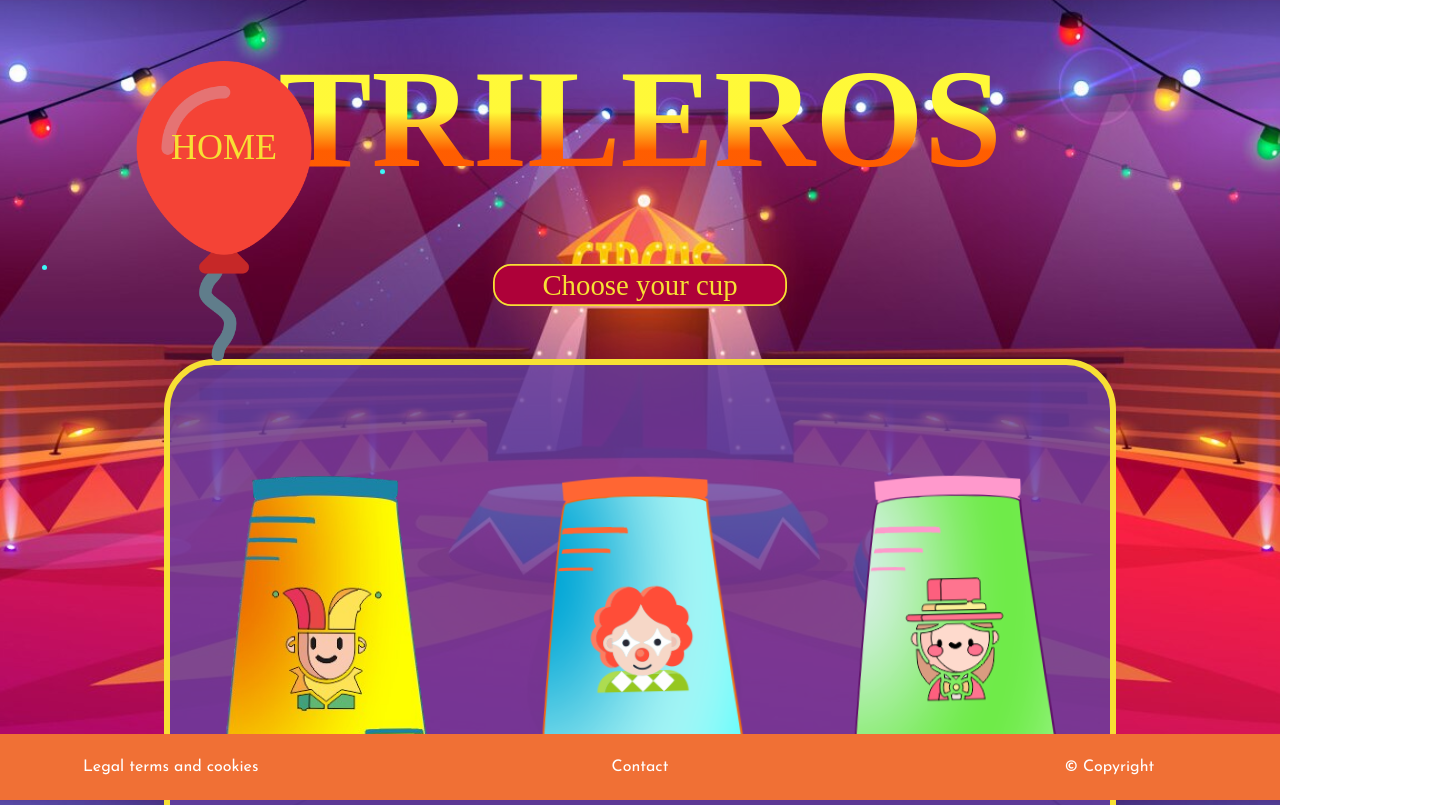
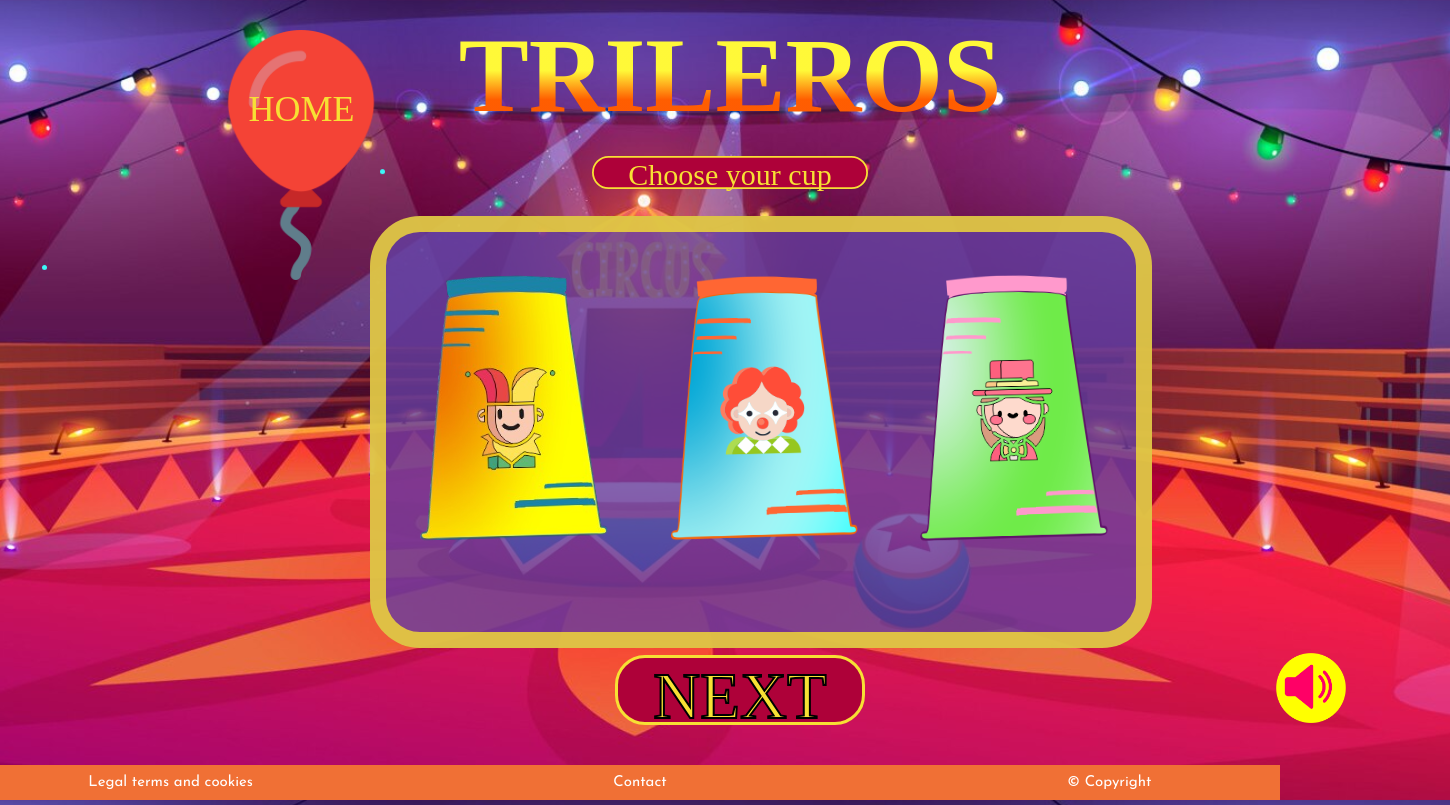
Before and after one commit to maicodedev/trileros_game, a plain HTML site: page front/index.html in a window 1280 px wide. Shown: the top 805 px of the page, 1450 px wide, since content can reach past the window. Drawn offline with Linux system fonts and the light colour scheme; a web font is replaced by a local one.

Commit message:
cambio de destopk y agregar score

```diff
--- a/front/script.js
+++ b/front/script.js
@@ -28,7 +28,7 @@ document.addEventListener('DOMContentLoaded', () => {
     }
 
     // Iniciar la animación para cada imagen dentro de los botones
-    const img1 = document.querySelector('#button1 .image-container img');
+    const img1 = document.querySelector('.circus .image-container img');
     const img2 = document.querySelector('#button2 .image-container img');
     const img3 = document.querySelector('#button3 .image-container img');
 
--- a/front/style1.css
+++ b/front/style1.css
@@ -14,18 +14,19 @@ body {
   background-attachment: fixed;
   display: flex;
   flex-direction: column;
-  min-height: 100vh;
+  height: 932px;
+  width: 430px;
 }
 
 main{
   flex: 1;
 }
-
+/*HEADER*/
 h1 {
   font-family: Irish Grover;
-  font-size: 60px;
+  font-size: 55px;
   height: 100%;
-  margin-top: 95px;
+
 }
 
 .title {
@@ -33,21 +34,21 @@ h1 {
     background: linear-gradient(hsl(58, 100%, 61%) 46% , hsl(22, 100%, 50%) 70%,hsl(20, 98%, 51%) 100%, hsl(8, 89%, 58%)100%);
     background-clip: texto;
     -webkit-background-clip: text;
-  /*-moz-background-clip: text;*/
+  -moz-background-clip: text;
   background-clip: text;
   background-size: 100% 100%;
   background-repeat: no-repeat;
   -webkit-text-fill-color: transparent;
+  padding: 0;
+  margin: 5px;
 }
 
 header, nav, main {
   text-align: center;
 }
 
-header {
-  color: white;
-}
 
+/*MAIN*/
 .allblocks {
   margin-top: -24px;
 }
@@ -75,7 +76,7 @@ header {
 }
 
 .red_choose {
-  height: 40px;
+  height: 37px;
   width: 65%;
   background-color: rgba(174, 1, 57);
   border: 3px solid #f7e034;
@@ -84,6 +85,7 @@ header {
   justify-content: center;
   font-size: 25px;
   color: rgba(247, 224, 52, 1);
+  margin: 10px;
   animation: scale-up-top 5s linear 4s infinite;
 }
 
@@ -107,7 +109,7 @@ header {
 
 .red_play {
   height: 65px;
-  width: 60%;
+  width: 55%;
   background-color: rgba(174, 1, 57);
   border: 3px solid #f7e034;
   border-radius: 30px;
@@ -154,18 +156,17 @@ header {
     transform: translateX(0);
   }
 }
-
-
 .sound-button {
   width: 30px;
   height: 30px;
 }
-
 .sound-button img {
   width: 100%;
   height: 100%;
 }
-
+.cups-mobile{
+ margin-top: 2%;
+}
 .circus {
   height: 130px;
   width: 55%;
@@ -173,12 +174,12 @@ header {
   border: 6px solid rgba(247, 224, 52, 1);
   border-radius: 50px;
   margin: 0 auto;
-  margin-top: 25px;
-  margin-bottom: 25px;
+  margin-top: 15px;
+  margin-bottom: 15px;
   display: flex;
   align-items: center;
+  padding: auto;
 }
-
 .image-container {
   display: flex;
   align-items: center;
@@ -186,7 +187,6 @@ header {
   width: 100%;
   height: 100%;
 }
-
 .image-container img {
   max-width: 30%;
   max-height: auto;
@@ -203,8 +203,8 @@ footer {
       font-family: Josefin Sans, Arial;
       text-align: center;
       justify-content: center;
+      height: 60px;
   }
-
 
 ul {
       list-style: none;
@@ -213,6 +213,9 @@ ul {
 
   .cups_desktop {
     display: none;
+  }
+  .terms{
+    font-size: 15px;
   }
 
   .stars {
@@ -241,21 +244,19 @@ ul {
       transform: translateY(100vh); /* Baja hasta el fondo de la pantalla */
     }
   }
-
-
 /* Estilos responsivos para PC */
 
 @media (min-width: 768px) {
   body {
-    height:1440px;
+    width:1440px;
+    height: 1024px;
     margin: 0;
-    padding: 0;
+    padding: 0 auto;
+    margin: 10px;
   }
-
   nav ul li {
     display: inline-block;
     margin: 0 ;
-
 }
  header{
   margin: 0;
@@ -264,65 +265,60 @@ ul {
  }
 
 h1{
-
    margin: 0;
-   font-size: 140px;
+   font-size: 105px;
     height:100%;
     text-align: center;
     justify-content: center;
-    margin-top: 3%;
-
+    margin-top: -10px;
+    padding: auto;
 }
 
+/*margin-top: 95px;*/
 
 
 .container-ballon-1{
   display: flex;
    padding: 0;
-   margin-left: 5%;
-   margin-top: 4%;
+   margin-left: 13%;
+   margin-top: 20px;
    height: 100%;
-
-
 }
 
 #image-ballon {
-width: 300px;
-height: 300px;
-
+width: 250px;
+height: 250px;
 }
 .home-text{
-
   margin-top: 15%;
-  font-size: 36px ;
-
+  font-size: 36px;
   left: 50%;
-
-
 }
 .red_choose {
-  height: 70px;
-  width: 490px;
-
-  font-size: 48px;
-
+  height: 55px;
+  width: 460px;
+  margin:0;
+  font-size: 50px;
+  align-content: center;
+  padding: 0;
+  margin-top: -40px;
 }
 
 .cups-mobile{
-  height: 540px;
-  width: 940px;
+  height: 400px;
+  width: 750px;
   background-color: hsl(263, 44%, 44%,80%);
-  border: 6px solid rgba(247, 224, 52, 1);
+  border: 16px solid rgba(247, 224, 52, 80%);
   border-radius: 50px;
-  margin: 0 auto;
-  margin-top: 25px;
-  margin-bottom: 25px;
+  margin: 5px ;
+  margin-left: 25%;
+  align-content: center;
   display: flex;
-  align-items: center;
+  position: relative;
 }
 .circus {
-  width: 240px;
-  height: 333px;
+  width: 200px;
+  height: 300px;
   background-color: transparent;
   border: transparent;
   border-radius: 50px;
@@ -333,7 +329,6 @@ height: 300px;
   align-items: center;
 }
 .image-container img {
-
   max-width: 100%;
   max-height: auto;
  gap:20%;
@@ -345,19 +340,14 @@ height: 300px;
   justify-content: center;
   width: 100%;
   height: 100%;
+}
 
-
-}
-#circus1{
-  width: 50%;
-}
 
 
 .rectangle {
   height: 50%;
   margin-top: -30%;
   justify-content: space-between;
-
 }
 .rectangle img{
   gap:20%;
@@ -367,26 +357,28 @@ height: 300px;
   flex-direction: row;
   width: 100%;
   gap:10%
+}
+.lower{
+  align-items:self-start;
+}
+.red_play {
+  height: 70px;
+  width: 250px;
+  font-size: 65px;
+  margin-top: 2px;
+  margin-left: 40%;
+  align-items: center;
+  -webkit-text-stroke: 2px black;
+  display: 5%;
+}
+.sound-button img {
+  width: 70px;
+  height: 70px;
+}
 
 
-}
-.red_play {
-  height: 103px;
-  width: 326px;
-  font-size: 90px;
-  margin-top: 2px;
-  margin-left: 40%;
-}
-.sound-button img {
-  width: 75px;
-  height: 75px;
-}
-  footer {
-      padding: 0.5rem 0;
-  }
-
   .terms li {
-
+      height: 20%;
       width: 100%;
   }
 
@@ -396,17 +388,14 @@ height: 300px;
 
   .cups_desktop {
     display: inline;
-
   }
 
-circus {
-  display: none;
-}
+
 footer {
-  height: 50px;
+  height: 35px;
   bottom: 0;
   left: 0;
-
+  padding: 0;
   font-family: Josefin Sans, Arial;
   text-align:center;
   justify-content:center;
--- a/game/style2.css
+++ b/game/style2.css
@@ -135,6 +135,7 @@ body {
     font-weight: bold;
     cursor: pointer;
     font-family: Irish Grover;
+    text-align: center;
 }
 
 /*GLOBO 2*/
```
Also changed, not shown: front/index.html (+1 -10 lines), game/game.html (+1 -1 lines), game/game.js (+28 -0 lines).
